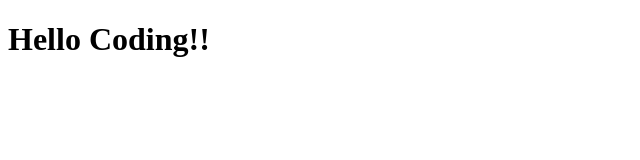
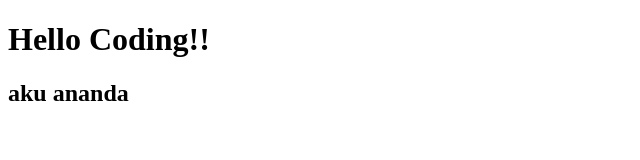
Before and after one commit to Ananda-Riswa/Anandaa, a plain HTML site: page index.html in a window 1280 px wide. Shown: the whole page, without its empty margins (0-640 px from the left). Drawn offline with Linux system fonts and the light colour scheme.

Commit message:
Update index.html
nambahin h2

```diff
--- a/index.html
+++ b/index.html
@@ -7,5 +7,7 @@
 </head>
 <body>
     <h1>Hello Coding!!</h1>
+    <h2>aku ananda</h2>
 </body>
+
 </html>
```
